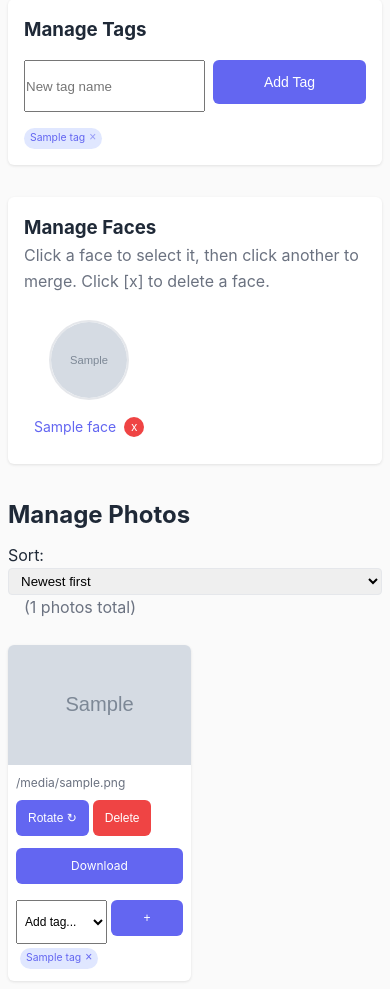
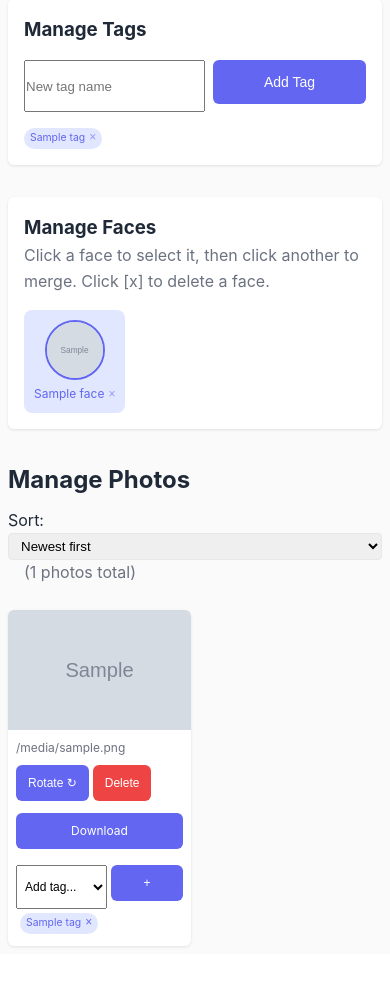
Before and after one commit to brakid/Partypix, a FastAPI app: template templates/admin.html in a window 390 px wide. Shown: the part 275-1264 px from the top of the page. After the commit the page ends 1223 px from the top, so only its background shows below. Run offline with FastAPI, Linux system fonts and the light colour scheme; the template is opened without the code that fills it: most values are stand-ins (such as "Sample title", 1, 10 or a date in 2020); grey boxes marked "Sample" are stand-in pictures; parts of the project's set-up code (start-up, migrations or seed data) failed here and were passed over.

Commit message:
Style faces like tags in admin UI
- Face cards now have same background color as tags (#e0e7ff)
- Delete button integrated into face card with same style as tags
- Added /admin/face/{id}/delete endpoint

Move face-card styling to CSS

- Add .face-card CSS class using same colors as .tag
- Remove inline styles from admin.html template
- Keep selected state styling in CSS file

Fix face-card dark mode styling

Force dark mode background with !important

Add face-card dark mode to prefers-color-scheme media query

```diff
--- a/static/style.css
+++ b/static/style.css
@@ -253,6 +253,73 @@ nav a:hover, nav a.active {
   font-size: 0.75rem;
 }
 
+.face-card {
+  text-align: center;
+  background: #e0e7ff;
+  color: var(--primary);
+  padding: 0.5rem;
+  border-radius: 0.5rem;
+  border: 2px solid transparent;
+  cursor: pointer;
+  transition: all 0.2s;
+  min-width: 90px;
+  display: inline-flex;
+  flex-direction: column;
+  align-items: center;
+  gap: 0.25rem;
+}
+
+.face-card.selected {
+  border-color: var(--primary);
+  background: #c7d2fe;
+}
+
+.face-card img {
+  width: 60px;
+  height: 60px;
+  border-radius: 50%;
+  object-fit: cover;
+  border: 2px solid var(--primary);
+}
+
+.face-card .placeholder {
+  width: 60px;
+  height: 60px;
+  border-radius: 50%;
+  background: var(--border);
+  display: flex;
+  align-items: center;
+  justify-content: center;
+  font-size: 1.5rem;
+  color: var(--text-muted);
+}
+
+.face-card .face-info {
+  display: flex;
+  align-items: center;
+  justify-content: center;
+  gap: 0.25rem;
+  font-size: 0.75rem;
+}
+
+.face-card .face-info span {
+  cursor: pointer;
+}
+
+.face-card .face-info button {
+  background: none;
+  border: none;
+  color: inherit;
+  cursor: pointer;
+  padding: 0;
+  font-size: 0.75rem;
+  opacity: 0.6;
+}
+
+.face-card .face-info button:hover {
+  opacity: 1;
+}
+
 .filters {
   display: flex;
   gap: 0.375rem;
@@ -413,6 +480,20 @@ nav a:hover, nav a.active {
     color: #e0e7ff;
   }
 
+  .face-card {
+    background: #3730a3;
+    color: #e0e7ff;
+  }
+
+  .face-card.selected {
+    background: #4338ca;
+    border-color: #e0e7ff;
+  }
+
+  .face-card img {
+    border-color: #e0e7ff;
+  }
+
   .alert-success {
     background: #064e3b;
     color: #a7f3d0;
@@ -457,6 +538,20 @@ body.dark .btn-secondary {
 body.dark .tag {
   background: #3730a3;
   color: #e0e7ff;
+}
+
+body.dark .face-card {
+  background: #3730a3;
+  color: #e0e7ff;
+}
+
+body.dark .face-card.selected {
+  background: #4338ca;
+  border-color: #e0e7ff;
+}
+
+body.dark .face-card img {
+  border-color: #e0e7ff;
 }
 
 body.dark .alert-success {
--- a/templates/admin.html
+++ b/templates/admin.html
@@ -43,41 +43,28 @@
         Click a face to select it, then click another to merge. Click [x] to delete a face.
     </p>
 
-    <div style="display: flex; flex-wrap: wrap; gap: 1rem;">
+    <div style="margin-top: 1rem; display: flex; flex-wrap: wrap; gap: 0.75rem;">
         {% for face in faces %}
         <div id="face-card-{{ face.id }}" class="face-card"
-             onclick="handleFaceClick('{{ face.id }}', event)"
-             style="text-align: center; min-width: 100px; padding: 0.5rem; border-radius: 0.5rem; border: 2px solid transparent; cursor: pointer; transition: all 0.2s;">
+             onclick="handleFaceClick('{{ face.id }}', event)">
             {% if face.thumbnail %}
-            <img src="{{ face.thumbnail }}" style="width: 80px; height: 80px; border-radius: 50%; object-fit: cover; border: 2px solid var(--border);">
+            <img src="{{ face.thumbnail }}" alt="{{ face.name }}">
             {% else %}
-            <div style="width: 80px; height: 80px; border-radius: 50%; background: var(--border); display: flex; align-items: center; justify-content: center; margin: 0 auto;">
-                <span style="font-size: 2rem; color: var(--text-muted);">?</span>
-            </div>
+            <div class="placeholder">?</div>
             {% endif %}
-            <div style="display: flex; align-items: center; justify-content: center; gap: 0.5rem; margin-top: 0.5rem;">
-                <span onclick="event.stopPropagation(); renameFace('{{ face.id }}', '{{ face.name or 'Person' }}')"
-                      style="color: var(--primary); cursor: pointer; font-size: 0.875rem;">
+            <div class="face-info">
+                <span onclick="event.stopPropagation(); renameFace('{{ face.id }}', '{{ face.name or 'Person' }}')">
                     {{ face.name or 'Unknown' }}
                 </span>
-                <button onclick="event.stopPropagation(); deleteFace('{{ face.id }}')"
-                        title="Delete face"
-                        style="background: #ef4444; color: white; border: none;
-                               border-radius: 50%; width: 20px; height: 20px;
-                               cursor: pointer; font-size: 12px; line-height: 1;">x</button>
+                <form method="POST" action="/admin/face/{{ face.id }}/delete" style="display: inline;" onsubmit="return confirm('Delete this face from all photos?');">
+                    <button type="submit">&times;</button>
+                </form>
             </div>
         </div>
         {% endfor %}
     </div>
 </div>
 {% endif %}
-
-<style>
-.face-card.selected {
-    border-color: #3b82f6 !important;
-    background: #eff6ff;
-}
-</style>
 
 <script>
 let selectedFaceId = null;
--- a/templates/gallery.html
+++ b/templates/gallery.html
@@ -13,6 +13,7 @@
 
 <div class="filters-and-sort" style="display: flex; justify-content: space-between; align-items: flex-start; flex-wrap: wrap; gap: 1rem;">
     <div class="filters">
+        <span style="margin-right: 0.5rem; color: var(--text-muted);">Tag:</span>
         <a href="/gallery" {% if not selected_tag and not selected_face %}class="active"{% endif %}>All</a>
         {% for tag in tags %}
         <a href="/gallery{% if selected_tag == tag.label %}?sort={{ current_sort|default('newest') }}{% else %}?tag={{ tag.label }}&sort={{ current_sort|default('newest') }}{% endif %}" {% if selected_tag == tag.label %}class="active"{% endif %}>{{ tag.label }}</a>
```
Also changed, not shown: app/routes/admin.py (+25 -0 lines).
